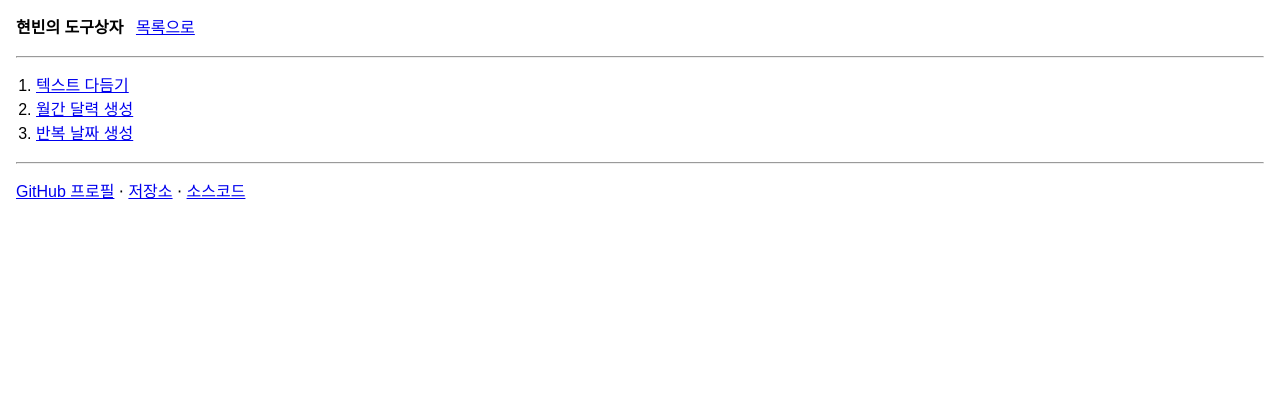
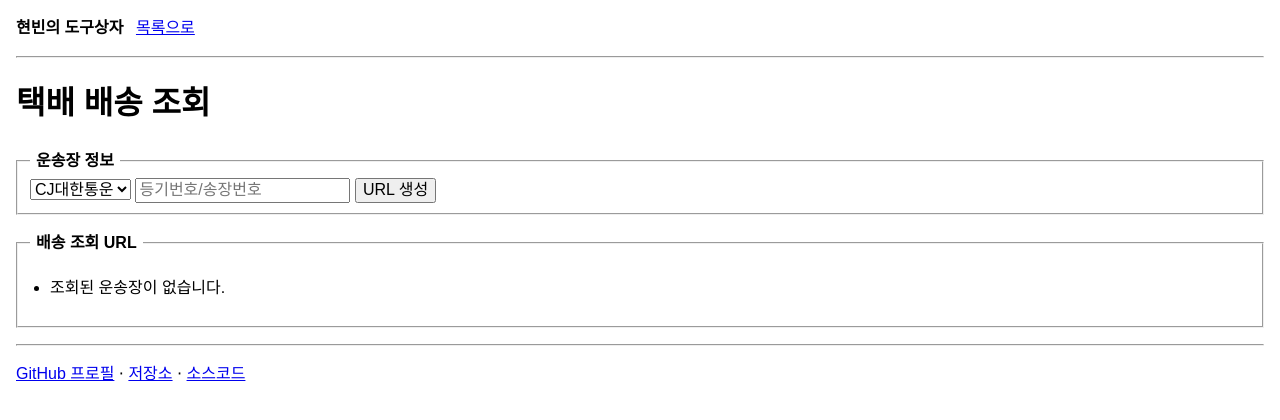
Before and after one commit to hyunbinseo/toolbox, a SvelteKit app: page /parcel in a window 1280 px wide. Before the commit this address had no page. Shown: the top 420 px of the page. Built offline with nearby package versions, Linux system fonts and the light colour scheme; a web font is replaced by a local one.

Commit message:
feat: add parcel tracking url generator

```diff
--- a/src/routes/+layout.svelte
+++ b/src/routes/+layout.svelte
@@ -17,6 +17,11 @@
 			name: '반복 날짜 생성',
 			description:
 				'월수금과 같이 정기적으로 열리는 모임, 수업 등의 일정 목록을 생성합니다. 시작일과 요일 조합을 입력합니다.'
+		},
+		'/parcel': {
+			name: '택배 배송 조회',
+			description:
+				'등기, 소포 등의 현황을 확인할 수 있는 링크를 생성합니다. 운송장 번호가 포함된 공유 가능한 URL입니다.'
 		}
 	} satisfies Record<`/${string}`, { name: string; description: `${string}.` }>;
 
--- /dev/null
+++ b/src/routes/parcel/+page.svelte
@@ -0,0 +1,114 @@
+<script lang="ts">
+	const presets = {
+		CJ대한통운:
+			'https://www.doortodoor.co.kr/parcel/doortodoor.do?fsp_action=PARC_ACT_002&fsp_cmd=retrieveInvNoACT&invc_no=',
+		우체국: 'https://service.epost.go.kr/trace.RetrieveRegiPrclDeliv.postal?sid1=',
+		SLX택배: 'https://net.slx.co.kr/info/tracking.jsp?iv_no='
+	} satisfies Record<string, `https://${string}=`>;
+
+	let urls: string[] = [];
+
+	let blink = false;
+	let blinkTimeout: number;
+
+	const handleFormSubmit = (e: SubmitEvent) => {
+		const form = e.target as HTMLFormElement;
+
+		const formData = new FormData(form as HTMLFormElement);
+		const name = formData.get('name');
+		const id = formData.get('id');
+
+		if (!name || !id) return;
+
+		const url = presets[name as keyof typeof presets] + (id as string).replace(/[-_]/g, '');
+
+		if (urls.includes(url)) {
+			alert('이미 조회된 운송장입니다.');
+			return;
+		}
+
+		urls = [url, ...urls];
+
+		if (blinkTimeout) clearTimeout(blinkTimeout);
+
+		blink = true;
+
+		blinkTimeout = setTimeout(() => (blink = false), 2000);
+
+		const input = form.querySelector("input[name='id']");
+
+		if (!input) return;
+
+		(input as HTMLInputElement).value = '';
+	};
+</script>
+
+<form on:submit|preventDefault={handleFormSubmit}>
+	<fieldset>
+		<legend>운송장 정보</legend>
+		<div class="control">
+			<select name="name">
+				{#each Object.keys(presets) as name}
+					<option>{name}</option>
+				{/each}
+			</select>
+			<input
+				name="id"
+				type="text"
+				placeholder="등기번호/송장번호"
+				pattern="^\d[\d\-_]+\d$"
+				title="숫자, -, _만 입력하세요."
+				required
+			/>
+			<button>URL 생성</button>
+		</div>
+	</fieldset>
+
+	<fieldset class="result">
+		<legend>배송 조회 URL</legend>
+		<ul class:blink>
+			{#if !urls.length}
+				<li>조회된 운송장이 없습니다.</li>
+			{:else}
+				{#each urls as url (url)}
+					<li>
+						<a href={url} target="_blank">
+							<span>{url}</span>
+						</a>
+					</li>
+				{/each}
+			{/if}
+		</ul>
+	</fieldset>
+</form>
+
+<style>
+	form > * {
+		margin-top: 1rem;
+	}
+	fieldset {
+		min-width: 0;
+	}
+	ul {
+		user-select: text;
+	}
+	/* FIXME: List disc is not shown in Safari (13.3.1). */
+	li > a {
+		display: block;
+		white-space: nowrap;
+		overflow: hidden;
+		text-overflow: ellipsis;
+	}
+	ul.blink > li:first-child > a > span {
+		background-color: yellow;
+	}
+	@media (max-width: 575px) {
+		div.control {
+			display: flex;
+			flex-direction: column;
+		}
+		div.control > * {
+			margin-top: 0.375rem;
+		}
+	}
+</style>
```
